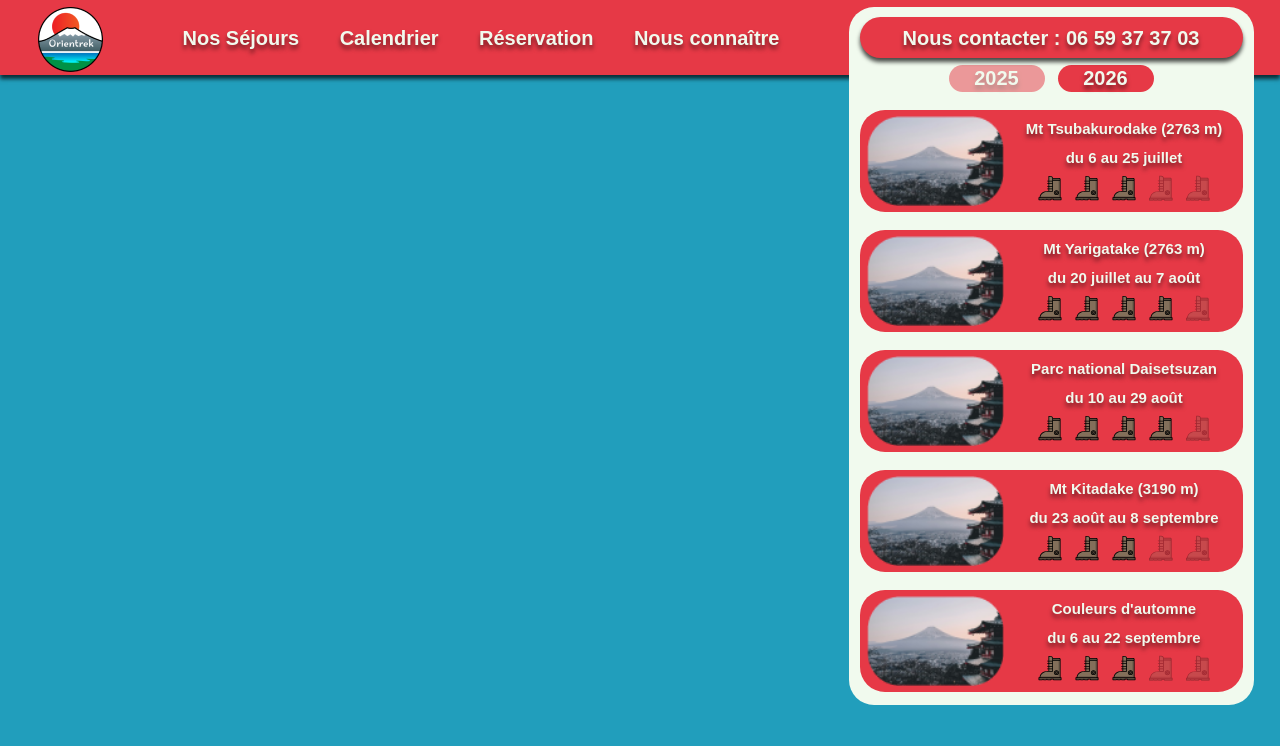
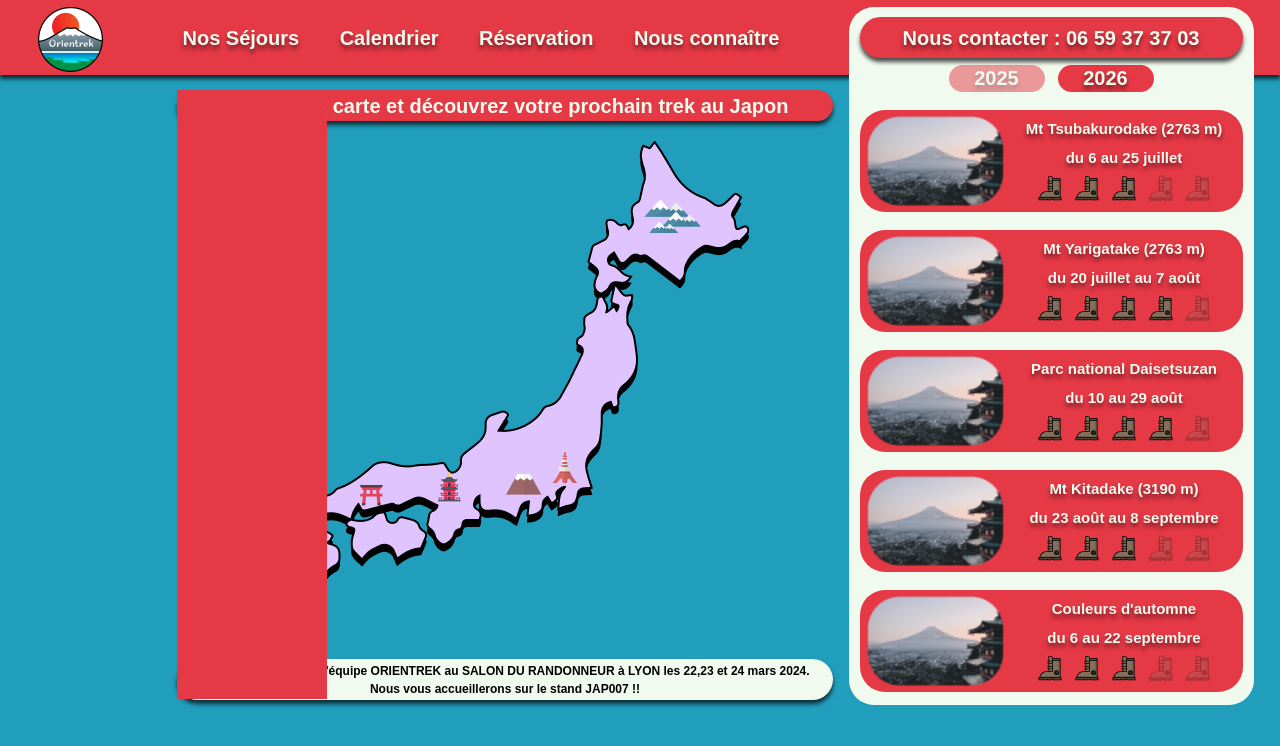
Before and after one commit to Baradel-Clement/Orientrek, a Next.js app: page / in a window 1280 px wide. Shown: the top 746 px of the page. Built offline with nearby package versions, Linux system fonts and the light colour scheme; a web font is replaced by a local one.

Commit message:
layout test homepage

```diff
--- a/pages/index.tsx
+++ b/pages/index.tsx
@@ -3,6 +3,7 @@ import Layout from "../components/Layout";
 import { useHomeStateContext } from "../context/Home";
 import { NextPageWithLayout } from "./_app";
 import mapJapon from "../public/assets/map-japon.png";
+import mapJaponDesktop from "../public/assets/map-japon-desktop.png";
 import mapFr from "../public/assets/map-fr.png";
 import flag from "../public/assets/flag.png";
 import { useState } from "react";
@@ -11,21 +12,21 @@ type Props = {};
 
 const Accueil: NextPageWithLayout<Props> = () => {
   const { setDisplayNavList, setDisplayNavSejours } = useHomeStateContext();
-  const [mapJaponActive, setMapJaponActive] = useState(true)
+  const [mapJaponActive, setMapJaponActive] = useState(true);
   return (
     <Layout title="Accueil | Orientrek">
       <div className="Accueil">
         {/* MOBILE SECTION */}
         <div className="maps-container-mobile">
           <Image
-            className={`map ${mapJaponActive ? 'active' : 'inactive'}`}
+            className={`map ${mapJaponActive ? "active" : "inactive"}`}
             src={mapJapon}
             alt="carte du japon"
             width="310"
             height="306"
           />
           <Image
-            className={`map ${!mapJaponActive ? 'active' : 'inactive'}`}
+            className={`map ${!mapJaponActive ? "active" : "inactive"}`}
             src={mapFr}
             alt="carte du japon"
             width="310"
@@ -62,8 +63,28 @@ const Accueil: NextPageWithLayout<Props> = () => {
         </button>
 
         {/* DESKTOP SECTION */}
+        <div className="Accueil-main">
+          <div className="maps-hint">
+            <p className="bold">
+              Survolez la carte et découvrez votre prochain trek au Japon
+            </p>
+          </div>
+          <div className="maps-container">
+            <Image src={mapJaponDesktop} alt="Map of Japan" sizes="100vw" />
+          </div>
+          <div className="maps-news drop-shadow">
+            <p className="bold XS">
+              Venez rendre visite à l'équipe ORIENTREK au SALON DU RANDONNEUR à
+              LYON les 22,23 et 24 mars 2024. Nous vous accueillerons sur
+              le stand JAP007 !!
+            </p>
+          </div>
 
+          {/* Left panel */}
+          <div className="Accueil-destinations">
 
+          </div>
+        </div>
       </div>
     </Layout>
   );
--- a/styles/3-layout/_accueil.scss
+++ b/styles/3-layout/_accueil.scss
@@ -61,9 +61,69 @@ div.Accueil {
   }
 }
 
-
 @media screen and (min-width: 1200px) {
-  .maps-container-mobile, button.btn-sejours-mobile {
+  .maps-container-mobile,
+  button.btn-sejours-mobile {
     display: none !important;
   }
+
+  .Accueil {
+    display: flex;
+    justify-content: flex-start;
+    align-items: center;
+    flex-direction: column;
+  }
 }
+
+.Accueil-main {
+  width: 656px;
+  @extend %flex-start-center;
+  flex-direction: column;
+  margin-top: 20px;
+  margin-right: 270px;
+  position: relative;
+}
+
+.maps-hint {
+  width: 100%;
+  height: 31px;
+  background-color: $red;
+  border-radius: 25px;
+  @extend %drop-shadow;
+  font-size: 20px;
+  @extend %flex-center-center;
+}
+
+.maps-container {
+  width: 487px;
+  height: 481px;
+  margin-top: 20px;
+  & > img {
+    width: 100%;
+    height: auto;
+  }
+}
+
+.maps-news {
+  margin-top: 37px;
+  width: 100%;
+  height: 41px;
+  background-color: $white;
+  border-radius: 25px;
+  color: black;
+  text-align: center;
+  @extend %flex-center-center;
+
+  & > p {
+    width: 634px;
+    line-height: 18px;
+  }
+}
+
+.Accueil-destinations {
+  width: 150px;
+  height: 609px;
+  background-color: $red;
+  position: absolute;
+  left: 0px;
+}
```
